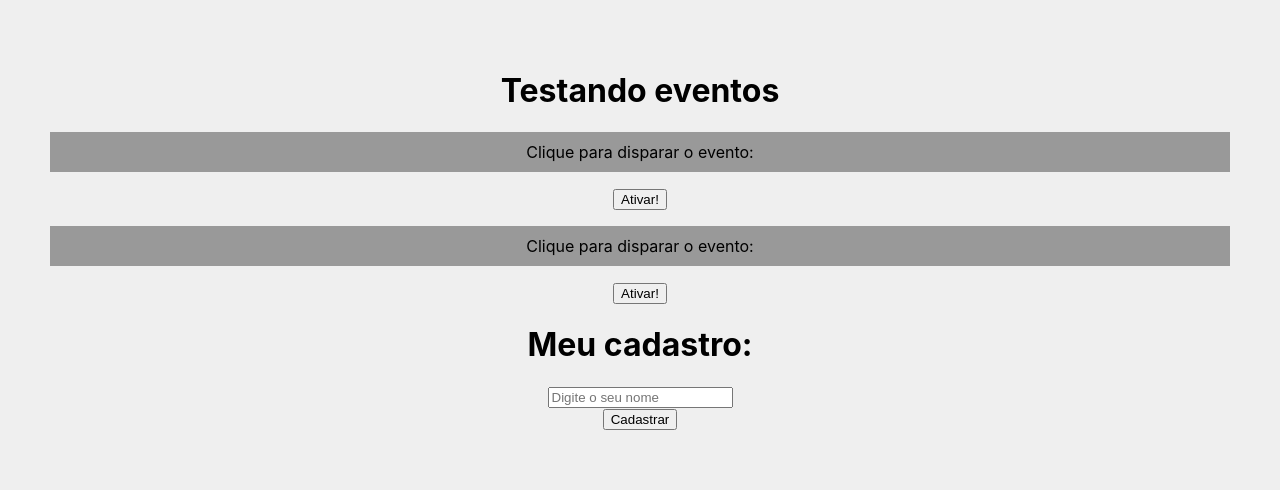
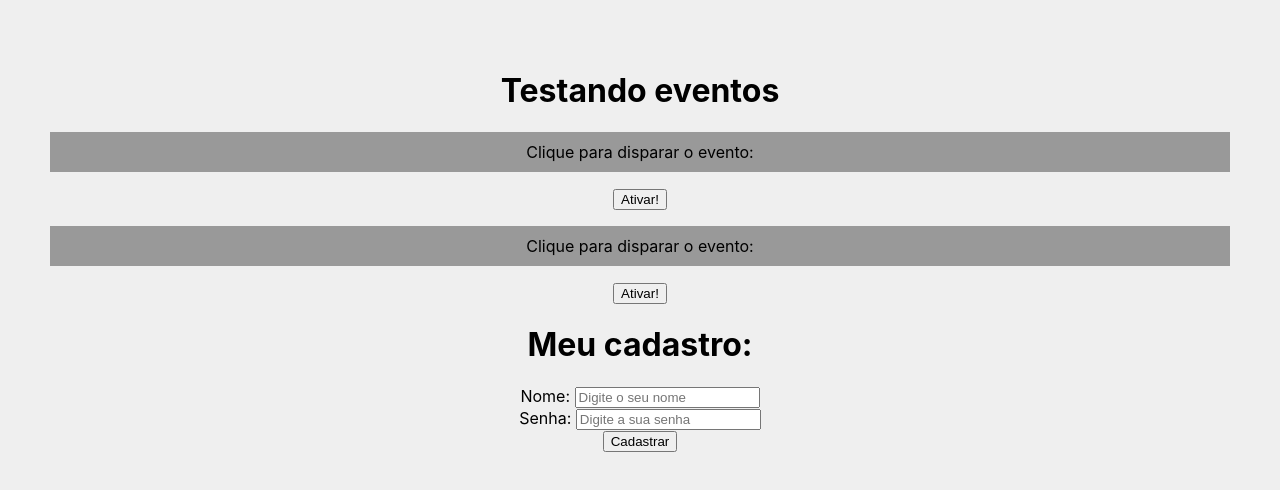
Before and after one commit to fennder/projetoNode, a React (Create React App) app: page / in a window 1280 px wide. Shown: the top 490 px of the page. Built offline with nearby package versions, Linux system fonts and the light colour scheme.

Commit message:
Configuration from useState for manipulation data in Form.js

```diff
--- a/src/components/Form.js
+++ b/src/components/Form.js
@@ -1,16 +1,26 @@
+import { useState } from "react"
+
 function Form(){
 
     function cadastrarUsuario(e){
         e.preventDefault()
-        console.log(`Cadastrou o usuário!`)
+        console.log(`Usuário ${name} foi cadastrado com a senha: ${password}`)
     }
+
+    const [name, setName] = useState()
+    const [password, setPassword] = useState()
 
     return(
         <div>
             <h1>Meu cadastro:</h1>
             <form onSubmit={cadastrarUsuario}>
                 <div>
-                    <input type="text" placeholder="Digite o seu nome"/>
+                    <label htmlFor="name">Nome: </label>
+                    <input type="text" id="name" name="name" placeholder="Digite o seu nome" onChange={(e) => setName(e.target.value)}/>
+                </div>
+                <div>
+                    <label htmlFor="password">Senha: </label>
+                    <input type="password" id="password" name="password" placeholder="Digite a sua senha" onChange={(e) => setPassword(e.target.value)}/>
                 </div>
                 <div>
                     <input type="submit" value="Cadastrar" />
```
